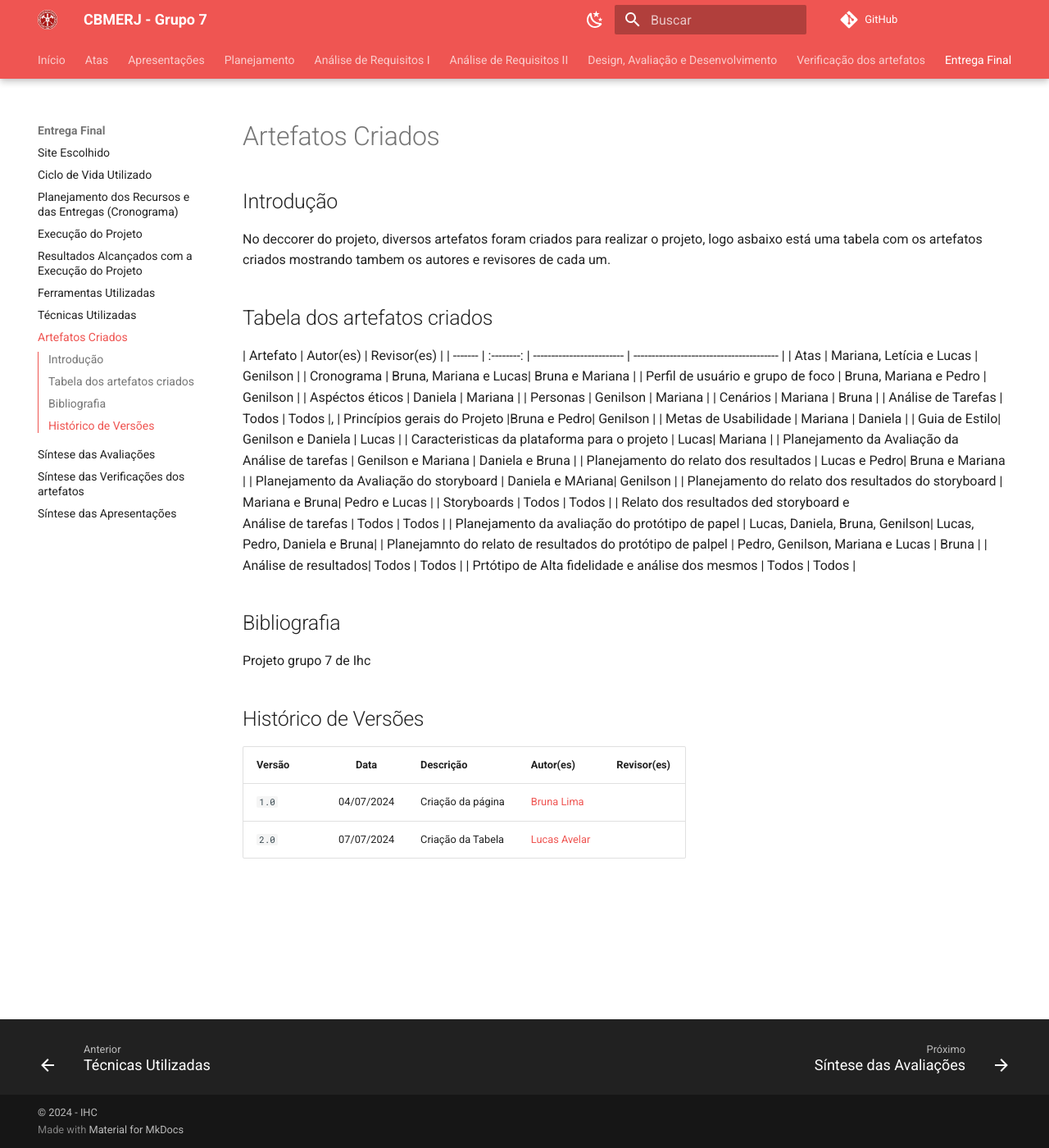
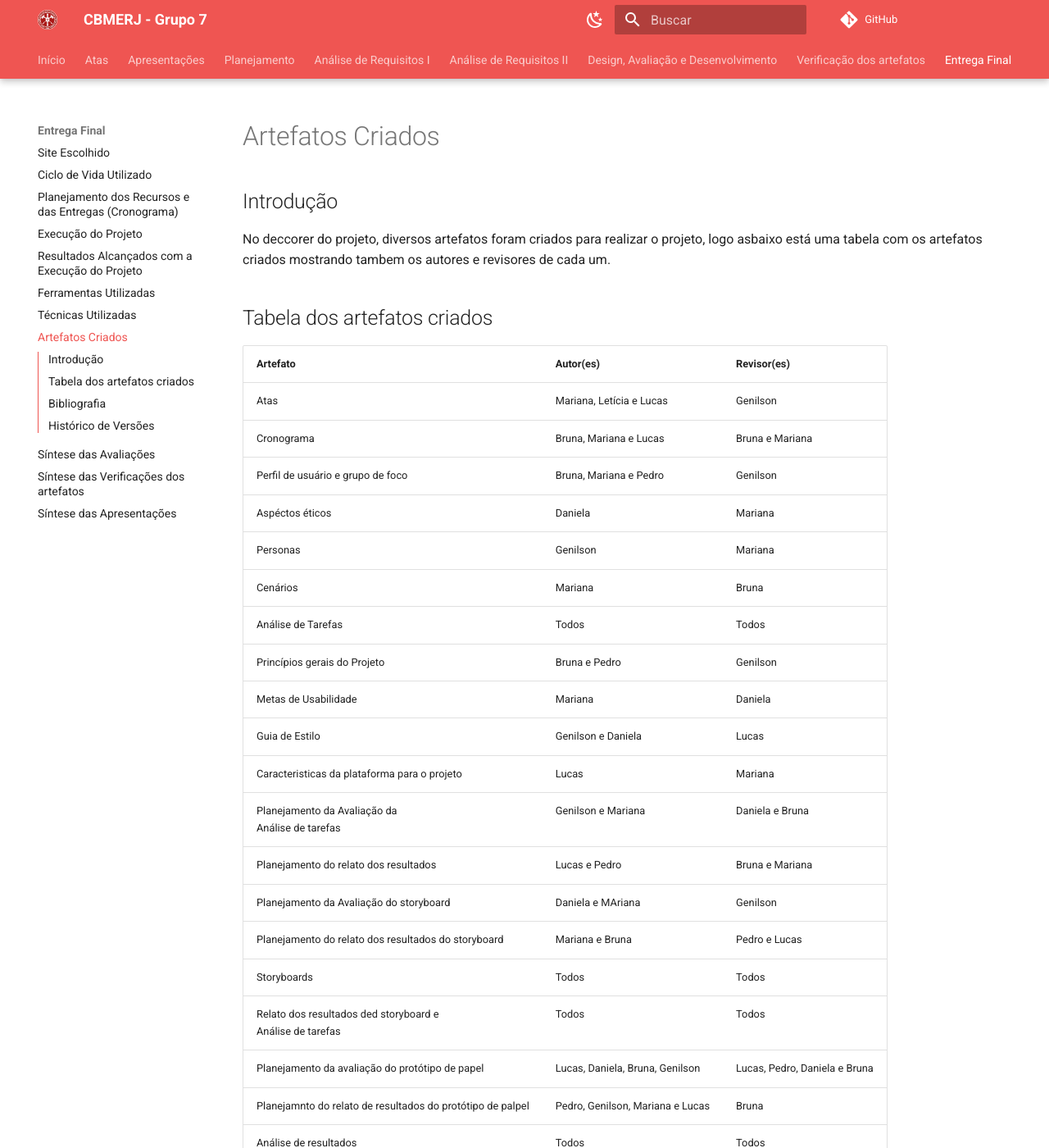
Before and after one commit to Interacao-Humano-Computador/2024.1-CBMERJ, an MkDocs documentation site: the page built from docs/entrega_final/artefatos_criados.md, in a window 1280 px wide and 1400 px high. Shown: the whole window at 82% size. Built offline with MkDocs 1.6.1 and Material for MkDocs 9.7.7, drawn with Linux system fonts in a browser that asks for light colours; comment, search, counter and statistics services are not loaded; some of the changed text lies outside the part shown.

Commit message:
correção

```diff
--- a/docs/entrega_final/artefatos_criados.md
+++ b/docs/entrega_final/artefatos_criados.md
@@ -3,8 +3,8 @@ No deccorer do projeto, diversos artefatos foram criados para realizar o projeto
 
 
 ## Tabela dos artefatos criados
-| Artefato  |  Autor(es)                                | Revisor(es)                                    |
-| -------   | :--------: | ------------------------- | ---------------------------------------- |
+| Artefato  |  Autor(es)   | Revisor(es)             |
+| --------- | -------- | ------------------------- |
 | Atas |  Mariana, Letícia e Lucas | Genilson |
 | Cronograma | Bruna, Mariana e Lucas| Bruna e Mariana |
 | Perfil de usuário e grupo de foco | Bruna, Mariana e Pedro | Genilson |
```
